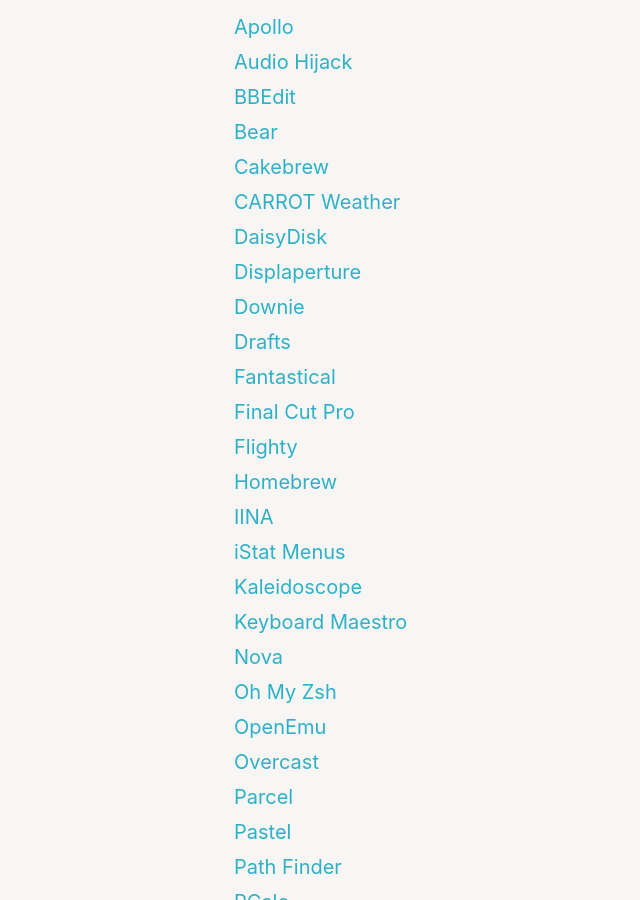
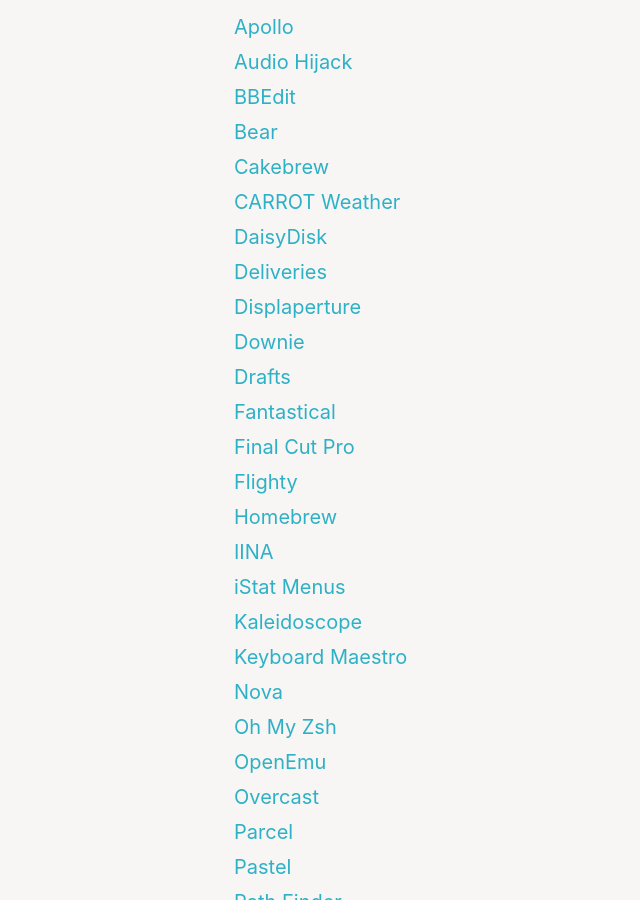
Before and after one commit to wertercatt/tooters, a Jekyll site: the page built from colophon.md, in a window 1280 px wide and 900 px high, scrolled down 937 px. Shown: the whole window, without its empty margins (56-696 px from the left). Built offline with Jekyll 4.4.1, drawn with Linux system fonts in a browser that asks for light colours.

Commit message:
Added Deliveries app to the software list.

```diff
--- a/colophon.md
+++ b/colophon.md
@@ -43,6 +43,7 @@
 [Cakebrew](https://www.cakebrew.com)<br>
 [CARROT Weather](https://www.meetcarrot.com/weather)<br>
 [DaisyDisk](https://daisydiskapp.com)<br>
+[Deliveries](https://deliveries.app/en.html)<br>
 [Displaperture](https://manytricks.com/displaperture)<br>
 [Downie](https://software.charliemonroe.net/downie)<br>
 [Drafts](https://getdrafts.com/)<br>
```
